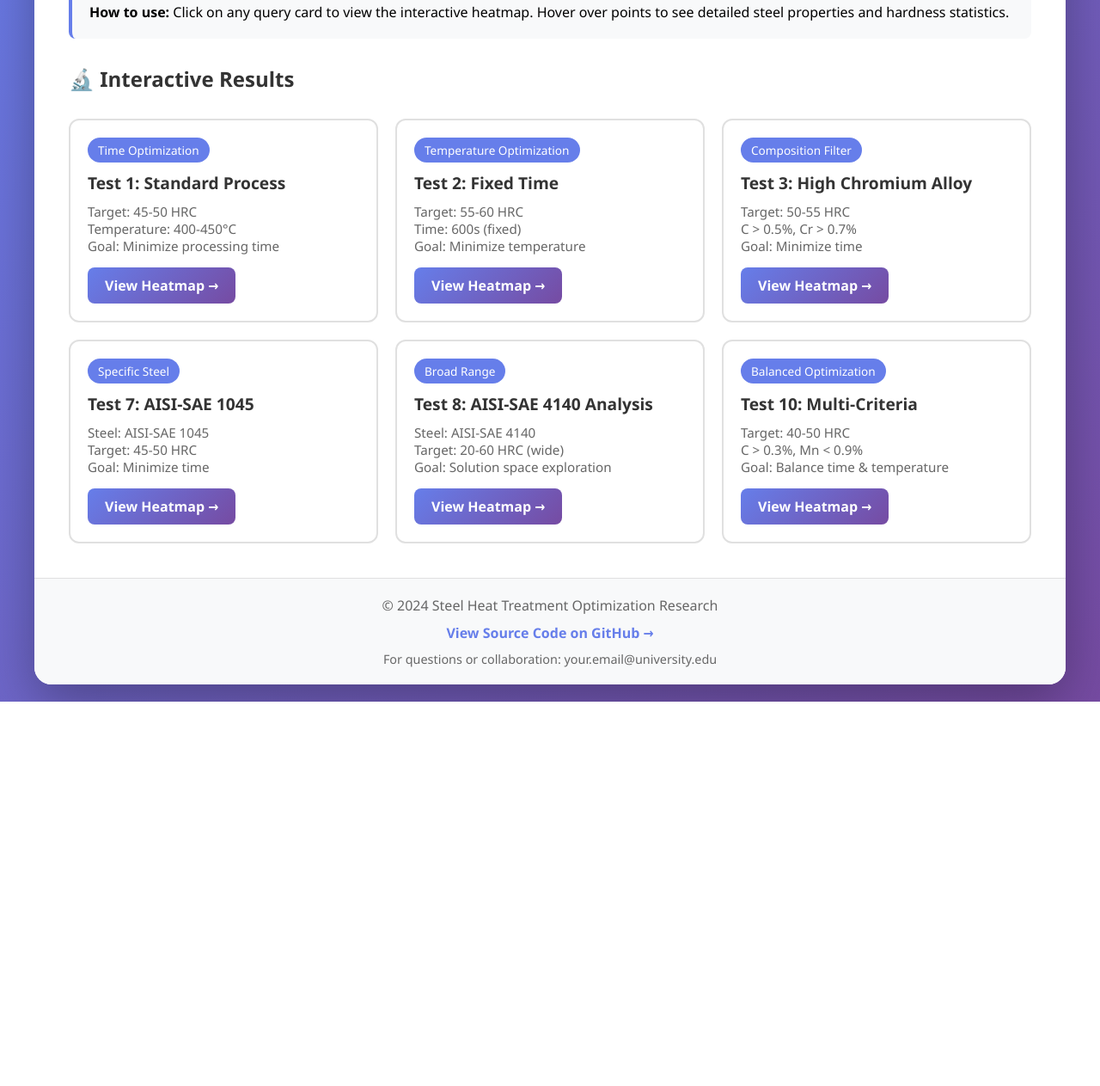
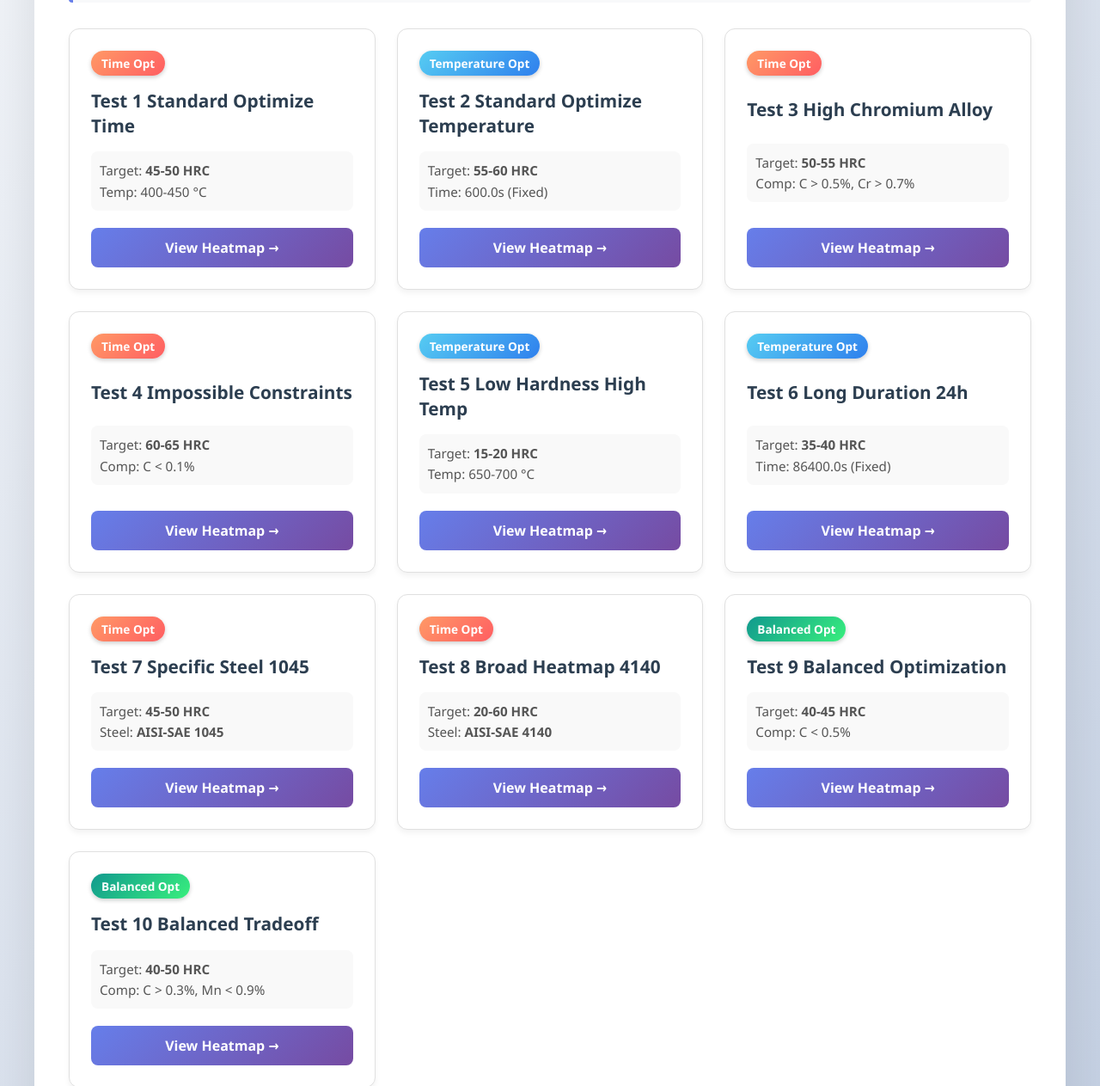
Before and after one commit to HachemAhmed/steel-tempering-optimizer, a plain HTML site: page docs/index.html in a window 1280 px wide. Shown: the part 346-1609 px from the top of the page at 86% size. Before the commit the page ends 1162 px from the top, so only its background shows below. Drawn offline with Linux system fonts and the light colour scheme.

Commit message:
Heatmaps

```diff
--- a/docs/index.html
+++ b/docs/index.html
@@ -5,140 +5,106 @@
     <meta name="viewport" content="width=device-width, initial-scale=1.0">
     <title>Steel Heat Treatment Optimization - Interactive Results</title>
     <style>
-        * {
-            margin: 0;
-            padding: 0;
-            box-sizing: border-box;
-        }
-
+        * { margin: 0; padding: 0; box-sizing: border-box; }
         body {
             font-family: 'Segoe UI', Tahoma, Geneva, Verdana, sans-serif;
-            background: linear-gradient(135deg, #667eea 0%, #764ba2 100%);
+            background: linear-gradient(135deg, #f5f7fa 0%, #c3cfe2 100%);
             min-height: 100vh;
             padding: 20px;
+            color: #333;
         }
-
         .container {
             max-width: 1200px;
             margin: 0 auto;
             background: white;
             border-radius: 20px;
-            box-shadow: 0 20px 60px rgba(0,0,0,0.3);
+            box-shadow: 0 20px 60px rgba(0,0,0,0.1);
             overflow: hidden;
         }
-
         header {
             background: linear-gradient(135deg, #667eea 0%, #764ba2 100%);
             color: white;
             padding: 40px;
             text-align: center;
         }
-
-        header h1 {
-            font-size: 2.5em;
-            margin-bottom: 10px;
-        }
-
-        header p {
-            font-size: 1.2em;
-            opacity: 0.9;
-        }
-
-        .content {
-            padding: 40px;
-        }
-
+        header h1 { font-size: 2.5em; margin-bottom: 10px; }
+        header p { font-size: 1.2em; opacity: 0.9; }
+        .content { padding: 40px; }
         .info-box {
             background: #f8f9fa;
-            border-left: 4px solid #667eea;
+            border-left: 5px solid #667eea;
             padding: 20px;
             margin-bottom: 30px;
-            border-radius: 8px;
+            border-radius: 4px;
         }
-
-        .info-box h2 {
-            color: #667eea;
-            margin-bottom: 10px;
-        }
-
         .query-grid {
             display: grid;
             grid-template-columns: repeat(auto-fill, minmax(300px, 1fr));
-            gap: 20px;
+            gap: 25px;
             margin-top: 30px;
         }
-
         .query-card {
             background: white;
-            border: 2px solid #e0e0e0;
+            border: 1px solid #e0e0e0;
             border-radius: 12px;
-            padding: 20px;
+            padding: 25px;
             transition: all 0.3s ease;
-            cursor: pointer;
+            display: flex;
+            flex-direction: column;
+            justify-content: space-between;
+            box-shadow: 0 4px 6px rgba(0,0,0,0.05);
         }
-
         .query-card:hover {
             transform: translateY(-5px);
-            box-shadow: 0 10px 30px rgba(0,0,0,0.15);
+            box-shadow: 0 15px 30px rgba(0,0,0,0.15);
             border-color: #667eea;
         }
-
-        .query-card h3 {
-            color: #333;
-            margin-bottom: 10px;
-            font-size: 1.2em;
-        }
-
-        .query-card .badge {
+        .badge {
             display: inline-block;
             padding: 5px 12px;
-            background: #667eea;
             color: white;
             border-radius: 20px;
             font-size: 0.85em;
-            margin-bottom: 10px;
+            margin-bottom: 15px;
+            font-weight: bold;
+            align-self: flex-start;
+            box-shadow: 0 2px 5px rgba(0,0,0,0.2);
         }
-
-        .query-card .description {
-            color: #666;
+        .query-card h3 {
+            color: #2c3e50;
+            margin-bottom: 15px;
+            font-size: 1.3em;
+            line-height: 1.4;
+        }
+        .description {
+            color: #555;
             font-size: 0.95em;
-            margin-bottom: 15px;
+            margin-bottom: 20px;
+            line-height: 1.6;
+            background: #f9f9f9;
+            padding: 10px;
+            border-radius: 8px;
         }
-
-        .query-card .btn {
-            display: inline-block;
-            padding: 10px 20px;
+        .btn {
+            display: block;
+            width: 100%;
+            padding: 12px;
             background: linear-gradient(135deg, #667eea 0%, #764ba2 100%);
             color: white;
+            text-align: center;
             text-decoration: none;
             border-radius: 8px;
-            transition: all 0.3s ease;
+            transition: opacity 0.3s;
             font-weight: bold;
         }
-
-        .query-card .btn:hover {
-            transform: scale(1.05);
-            box-shadow: 0 5px 15px rgba(102, 126, 234, 0.4);
-        }
-
+        .btn:hover { opacity: 0.9; }
         footer {
-            background: #f8f9fa;
+            background: #f1f2f6;
             padding: 20px;
             text-align: center;
-            color: #666;
-            border-top: 1px solid #e0e0e0;
-        }
-
-        .github-link {
-            display: inline-block;
-            margin-top: 10px;
-            color: #667eea;
-            text-decoration: none;
-            font-weight: bold;
-        }
-
-        .github-link:hover {
-            text-decoration: underline;
+            color: #7f8c8d;
+            font-size: 0.9em;
+            border-top: 1px solid #ddd;
         }
     </style>
 </head>
@@ -151,103 +117,107 @@
 
         <div class="content">
             <div class="info-box">
-                <h2>📊 About This Project</h2>
+                <h2>📊 Project Overview</h2>
                 <p>
-                    This research explores optimal heat treatment processes for carbon and low-alloy steels
-                    using graph-based optimization (Dijkstra's algorithm). Each query below represents a
-                    different optimization scenario with specific constraints.
-                </p>
-                <p style="margin-top: 10px;">
-                    <strong>How to use:</strong> Click on any query card to view the interactive heatmap.
-                    Hover over points to see detailed steel properties and hardness statistics.
+                    Below are the results of algorithmic searches for optimal heat treatment processes based on varying constraints.
+                    Click on any card to explore the solution space heatmap.
                 </p>
             </div>
 
-            <h2 style="margin-bottom: 20px; color: #333;">🔬 Interactive Results</h2>
+            <div class="query-grid">
 
-            <div class="query-grid">
-                <!-- Query 1 -->
                 <div class="query-card">
-                    <span class="badge">Time Optimization</span>
-                    <h3>Test 1: Standard Process</h3>
-                    <p class="description">
-                        Target: 45-50 HRC<br>
-                        Temperature: 400-450°C<br>
-                        Goal: Minimize processing time
-                    </p>
-                    <a href="heatmaps/Test_1_Standard_Optimize_Time_heatmap.html" class="btn">View Heatmap →</a>
+                    <span class="badge" style="background: linear-gradient(135deg, #FF9966 0%, #FF5E62 100%)">Time Opt</span>
+                    <h3>Test 1 Standard Optimize Time</h3>
+                    <div class="description">
+                        Target: <strong>45-50 HRC</strong><br>Temp: 400-450 °C
+                    </div>
+                    <a href="heatmaps/Test_1_Standard_Optimize_Time_heatmap.html" class="btn" target="_blank">View Heatmap →</a>
                 </div>
 
-                <!-- Query 2 -->
                 <div class="query-card">
-                    <span class="badge">Temperature Optimization</span>
-                    <h3>Test 2: Fixed Time</h3>
-                    <p class="description">
-                        Target: 55-60 HRC<br>
-                        Time: 600s (fixed)<br>
-                        Goal: Minimize temperature
-                    </p>
-                    <a href="heatmaps/Test_2_Standard_Optimize_Temperature_heatmap.html" class="btn">View Heatmap →</a>
+                    <span class="badge" style="background: linear-gradient(135deg, #56CCF2 0%, #2F80ED 100%)">Temperature Opt</span>
+                    <h3>Test 2 Standard Optimize Temperature</h3>
+                    <div class="description">
+                        Target: <strong>55-60 HRC</strong><br>Time: 600.0s (Fixed)
+                    </div>
+                    <a href="heatmaps/Test_2_Standard_Optimize_Temperature_heatmap.html" class="btn" target="_blank">View Heatmap →</a>
                 </div>
 
-                <!-- Query 3 -->
                 <div class="query-card">
-                    <span class="badge">Composition Filter</span>
-                    <h3>Test 3: High Chromium Alloy</h3>
-                    <p class="description">
-                        Target: 50-55 HRC<br>
-                        C > 0.5%, Cr > 0.7%<br>
-                        Goal: Minimize time
-                    </p>
-                    <a href="heatmaps/Test_3_High_Chromium_Alloy_heatmap.html" class="btn">View Heatmap →</a>
+                    <span class="badge" style="background: linear-gradient(135deg, #FF9966 0%, #FF5E62 100%)">Time Opt</span>
+                    <h3>Test 3 High Chromium Alloy</h3>
+                    <div class="description">
+                        Target: <strong>50-55 HRC</strong><br>Comp: C > 0.5%, Cr > 0.7%
+                    </div>
+                    <a href="heatmaps/Test_3_High_Chromium_Alloy_heatmap.html" class="btn" target="_blank">View Heatmap →</a>
                 </div>
 
-                <!-- Query 7 -->
                 <div class="query-card">
-                    <span class="badge">Specific Steel</span>
-                    <h3>Test 7: AISI-SAE 1045</h3>
-                    <p class="description">
-                        Steel: AISI-SAE 1045<br>
-                        Target: 45-50 HRC<br>
-                        Goal: Minimize time
-                    </p>
-                    <a href="heatmaps/Test_7_Specific_Steel_1045_heatmap.html" class="btn">View Heatmap →</a>
+                    <span class="badge" style="background: linear-gradient(135deg, #FF9966 0%, #FF5E62 100%)">Time Opt</span>
+                    <h3>Test 4 Impossible Constraints</h3>
+                    <div class="description">
+                        Target: <strong>60-65 HRC</strong><br>Comp: C < 0.1%
+                    </div>
+                    <a href="heatmaps/Test_4_Impossible_Constraints_heatmap.html" class="btn" target="_blank">View Heatmap →</a>
                 </div>
 
-                <!-- Query 8 -->
                 <div class="query-card">
-                    <span class="badge">Broad Range</span>
-                    <h3>Test 8: AISI-SAE 4140 Analysis</h3>
-                    <p class="description">
-                        Steel: AISI-SAE 4140<br>
-                        Target: 20-60 HRC (wide)<br>
-                        Goal: Solution space exploration
-                    </p>
-                    <a href="heatmaps/Test_8_Broad_Heatmap_4140_heatmap.html" class="btn">View Heatmap →</a>
+                    <span class="badge" style="background: linear-gradient(135deg, #56CCF2 0%, #2F80ED 100%)">Temperature Opt</span>
+                    <h3>Test 5 Low Hardness High Temp</h3>
+                    <div class="description">
+                        Target: <strong>15-20 HRC</strong><br>Temp: 650-700 °C
+                    </div>
+                    <a href="heatmaps/Test_5_Low_Hardness_High_Temp_heatmap.html" class="btn" target="_blank">View Heatmap →</a>
                 </div>
 
-                <!-- Query 10 -->
                 <div class="query-card">
-                    <span class="badge">Balanced Optimization</span>
-                    <h3>Test 10: Multi-Criteria</h3>
-                    <p class="description">
-                        Target: 40-50 HRC<br>
-                        C > 0.3%, Mn < 0.9%<br>
-                        Goal: Balance time & temperature
-                    </p>
-                    <a href="heatmaps/Test_10_Balanced_Tradeoff_heatmap.html" class="btn">View Heatmap →</a>
+                    <span class="badge" style="background: linear-gradient(135deg, #56CCF2 0%, #2F80ED 100%)">Temperature Opt</span>
+                    <h3>Test 6 Long Duration 24h</h3>
+                    <div class="description">
+                        Target: <strong>35-40 HRC</strong><br>Time: 86400.0s (Fixed)
+                    </div>
+                    <a href="heatmaps/Test_6_Long_Duration_24h_heatmap.html" class="btn" target="_blank">View Heatmap →</a>
                 </div>
-            </div>
-        </div>
 
-        <footer>
-            <p>© 2024 Steel Heat Treatment Optimization Research</p>
-            <a href="https://github.com/seu-usuario/steel-optimization" class="github-link">
-                View Source Code on GitHub →
-            </a>
-            <p style="margin-top: 10px; font-size: 0.9em;">
-                For questions or collaboration: your.email@university.edu
-            </p>
+                <div class="query-card">
+                    <span class="badge" style="background: linear-gradient(135deg, #FF9966 0%, #FF5E62 100%)">Time Opt</span>
+                    <h3>Test 7 Specific Steel 1045</h3>
+                    <div class="description">
+                        Target: <strong>45-50 HRC</strong><br>Steel: <strong>AISI-SAE 1045</strong>
+                    </div>
+                    <a href="heatmaps/Test_7_Specific_Steel_1045_heatmap.html" class="btn" target="_blank">View Heatmap →</a>
+                </div>
+
+                <div class="query-card">
+                    <span class="badge" style="background: linear-gradient(135deg, #FF9966 0%, #FF5E62 100%)">Time Opt</span>
+                    <h3>Test 8 Broad Heatmap 4140</h3>
+                    <div class="description">
+                        Target: <strong>20-60 HRC</strong><br>Steel: <strong>AISI-SAE 4140</strong>
+                    </div>
+                    <a href="heatmaps/Test_8_Broad_Heatmap_4140_heatmap.html" class="btn" target="_blank">View Heatmap →</a>
+                </div>
+
+                <div class="query-card">
+                    <span class="badge" style="background: linear-gradient(135deg, #11998e 0%, #38ef7d 100%)">Balanced Opt</span>
+                    <h3>Test 9 Balanced Optimization</h3>
+                    <div class="description">
+                        Target: <strong>40-45 HRC</strong><br>Comp: C < 0.5%
+                    </div>
+                    <a href="heatmaps/Test_9_Balanced_Optimization_heatmap.html" class="btn" target="_blank">View Heatmap →</a>
+                </div>
+
+                <div class="query-card">
+                    <span class="badge" style="background: linear-gradient(135deg, #11998e 0%, #38ef7d 100%)">Balanced Opt</span>
+                    <h3>Test 10 Balanced Tradeoff</h3>
+                    <div class="description">
+                        Target: <strong>40-50 HRC</strong><br>Comp: C > 0.3%, Mn < 0.9%
+                    </div>
+                    <a href="heatmaps/Test_10_Balanced_Tradeoff_heatmap.html" class="btn" target="_blank">View Heatmap →</a>
+                </div>
+
+            </div> </div> <footer>
+            <p>Generated automatically via Python | Steel Optimization Research</p>
         </footer>
     </div>
 </body>
```
Also changed, not shown: 1 other file.
